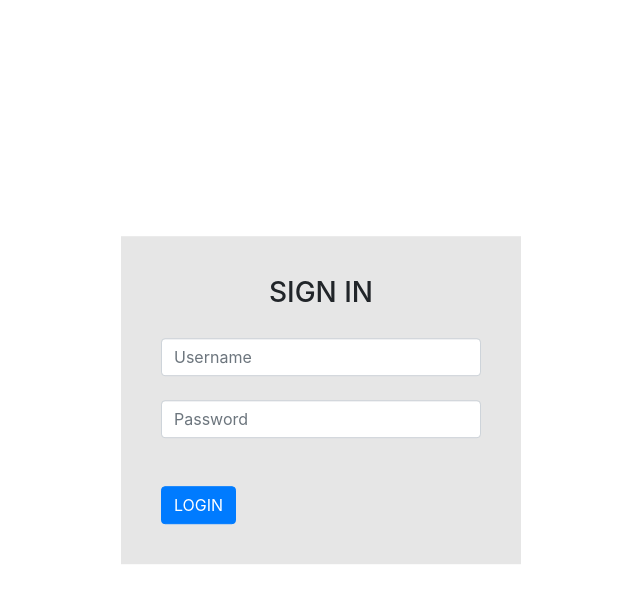
After one commit to MuhammadSubhanRaza/phpsmallapp, a PHP site: page /loginpge.php in a window 1280 px wide. The commit adds this page. Shown: the top 603 px of the page, without its empty margins (319-959 px from the left). Run offline with PHP 8.4, Linux system fonts and the light colour scheme.

Commit message:
new change
Application Completed

```diff
--- /dev/null
+++ b/css/loginstyles.css
@@ -0,0 +1,22 @@
+.loginContainer {
+  background-color: rgb(230, 230, 230);
+  padding: 40px;
+  width: 400px;
+  position: absolute;
+  left: 50%;
+  top: 50%;
+  transform: translate(-50%, -50%);
+}
+
+.loginContainer h3 {
+  text-align: center;
+  padding-bottom: 20px;
+}
+
+.mainContainer {
+  background-color: rgb(246, 246, 246);
+  width: 90%;
+  box-sizing: border-box;
+  padding: 40px;
+  margin: auto;
+}
--- a/index.php
+++ b/index.php
@@ -9,7 +9,7 @@
 
     <div class="mainContainer">
 
-        <a href="#" class="btnLogin">LOGIN</a>
+        <a href="loginpge.php" class="btnLogin">LOGIN</a>
 
         <h1>Welcome !</h1>
         <p>Welcome to the JOB portal app</p>
--- /dev/null
+++ b/loginpge.php
@@ -0,0 +1,28 @@
+
+<!DOCTYPE html>
+<html lang="en">
+<head>
+    <meta charset="UTF-8">
+    <meta http-equiv="X-UA-Compatible" content="IE=edge">
+    <meta name="viewport" content="width=device-width, initial-scale=1.0">
+    <title>Document</title>
+    <link rel="stylesheet" href="./css/loginstyles.css" type="text/css">
+    <link rel="stylesheet" href="https://stackpath.bootstrapcdn.com/bootstrap/4.4.1/css/bootstrap.min.css" integrity="sha384-Vkoo8x4CGsO3+Hhxv8T/Q5PaXtkKtu6ug5TOeNV6gBiFeWPGFN9MuhOf23Q9Ifjh" crossorigin="anonymous">
+
+</head>
+<body>
+
+    <div class="loginContainer">
+        <h3>SIGN IN</h3>
+        <form method="post" action="loginConfig.php">
+            <input type="text" name="username" class="form-control" placeholder="Username"/>
+            <br>
+            <input type="password" name="password" class="form-control" placeholder="Password"/>
+            <br>
+            <br>
+            <input type="submit" class="btn btn-primary" value="LOGIN"/>
+        </form>
+    </div>
+
+</body>
+</html>
```
Also changed, not shown: dashboard.php (added, +72 -0 lines), loginConfig.php (added, +36 -0 lines).
